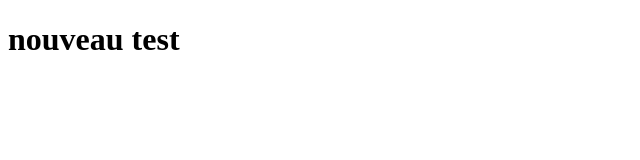
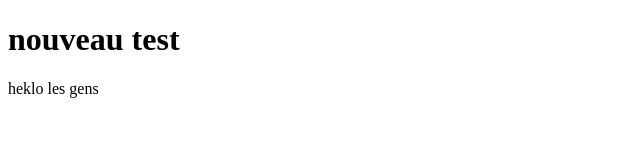
Before and after one commit to A-make-cloud/git_document, a plain HTML site: page index.html in a window 1280 px wide. Shown: the whole page, without its empty margins (0-640 px from the left). Drawn offline with Linux system fonts and the light colour scheme.

Commit message:
Update index.html

```diff
--- a/index.html
+++ b/index.html
@@ -10,6 +10,7 @@
 
 <body>
     <h1>nouveau test</h1>
+    <p>heklo les gens</p>
 </body>
 
 </html>
```
